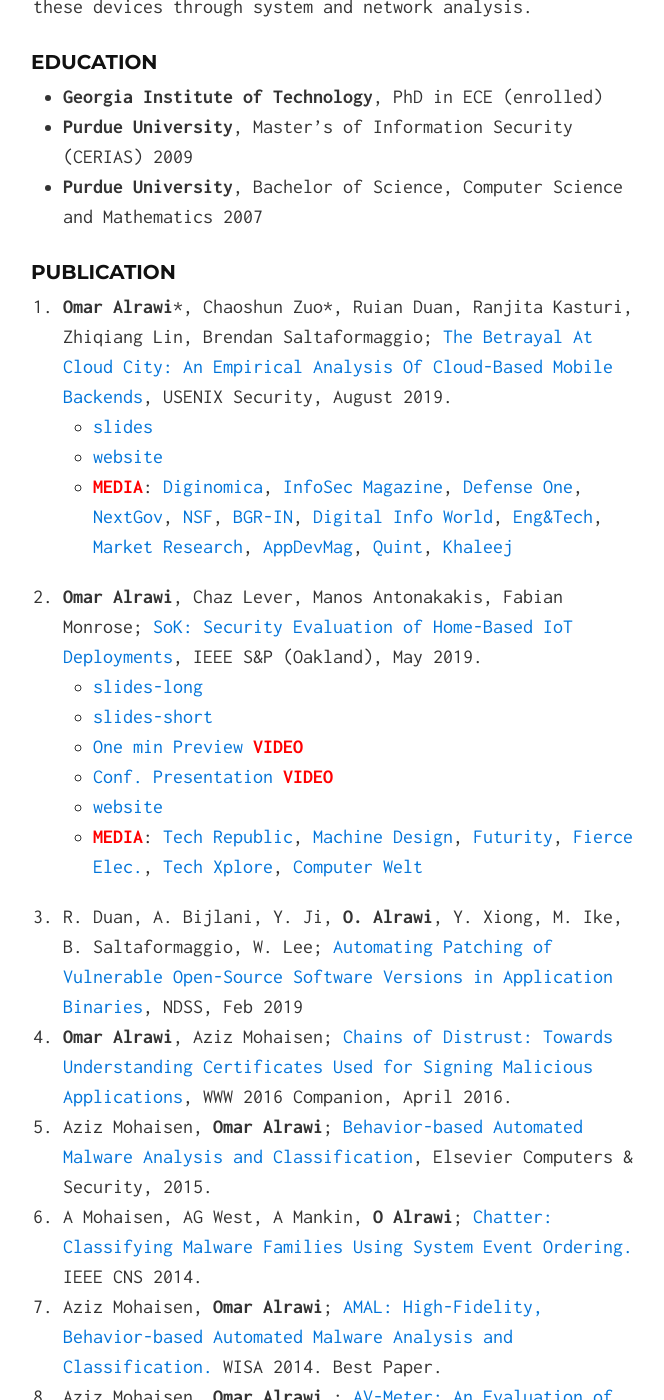
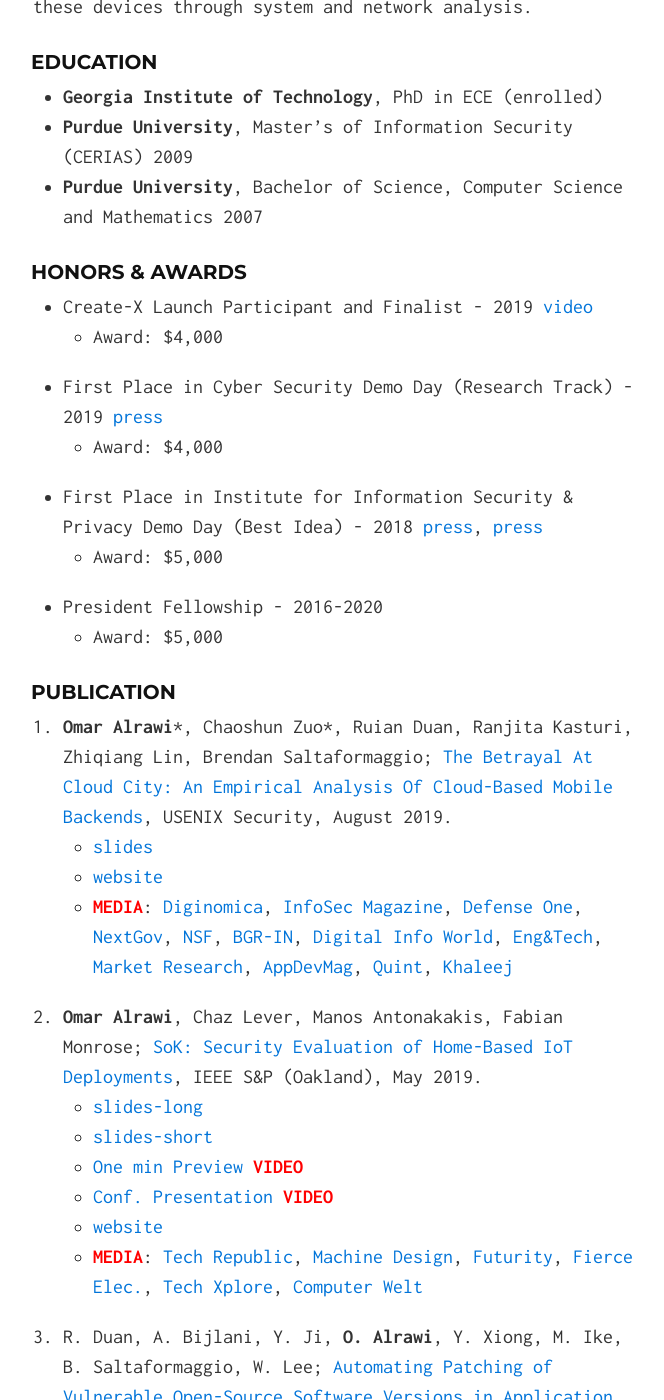
Before and after one commit to alrawi/alrawi.github.io, a Jekyll site: the page built from index.md, in a window 1280 px wide and 1400 px high, scrolled down 498 px. Shown: the whole window, without its empty margins (307-971 px from the left). Built offline with Jekyll 4.4.1, drawn with Linux system fonts in a browser that asks for light colours; some of the changed text lies outside the part shown.

Commit message:
Update index.md

```diff
--- a/index.md
+++ b/index.md
@@ -16,6 +16,16 @@ I am also working on understanding malware threats that target these devices thr
 - __Purdue University__, Master's of Information Security (CERIAS) 2009
 - __Purdue University__, Bachelor of Science, Computer Science and Mathematics 2007
 
+### Honors & Awards
+- Create-X Launch Participant and Finalist - 2019 [video](https://vimeo.com/354891611#t=187m36s)
+  * Award: $4,000
+- First Place in Cyber Security Demo Day (Research Track) - 2019 [press](http://iisp.gatech.edu/demo-day-event-recap)
+  * Award: $4,000
+- First Place in Institute for Information Security & Privacy Demo Day (Best Idea) - 2018 [press](https://www.scs.gatech.edu/news/613110/school-computer-science-students-dominate-demo-day), [press](https://cyber.gatech.edu/cyber-demo-day)
+  * Award: $5,000
+- President Fellowship - 2016-2020
+  * Award: $5,000
+
 ### Publication
 1. __Omar Alrawi__{::nomarkdown}*{:/}, Chaoshun Zuo{::nomarkdown}*{:/}, Ruian Duan, Ranjita Kasturi, Zhiqiang Lin, Brendan Saltaformaggio; [The Betrayal At Cloud City: An Empirical Analysis Of Cloud-Based Mobile Backends](/static/papers/alrawi_cloudcity_sec19.pdf), USENIX Security, August 2019.
   * [slides](/static/slides/USESEC_cloudcity_aug_19.pdf)
@@ -32,7 +42,7 @@ I am also working on understanding malware threats that target these devices thr
 1. __Omar Alrawi__, Aziz Mohaisen; [Chains of Distrust: Towards Understanding Certificates Used for Signing Malicious Applications](/static/papers/malcert.pdf), WWW 2016 Companion, April 2016.
 1. Aziz Mohaisen, __Omar Alrawi__; [Behavior-based Automated Malware Analysis and Classification](/static/papers/15-cose.pdf), Elsevier Computers & Security, 2015.
 2. A Mohaisen, AG West, A Mankin, __O Alrawi__; [Chatter: Classifying Malware Families Using System Event Ordering.](/static/papers/chatter-tr.pdf)  IEEE CNS 2014.
-3. Aziz Mohaisen, __Omar Alrawi__; [AMAL: High-Fidelity, Behavior-based Automated Malware Analysis and Classification.](/static/papers/amal-wisa14.pdf)  WISA 2014. Best Paper.
+3. Aziz Mohaisen, __Omar Alrawi__; [AMAL: High-Fidelity, Behavior-based Automated Malware Analysis and Classification.](/static/papers/amal-wisa14.pdf)  WISA 2014. <span style="color:red">Best Paper Award</span>.
 4. Aziz Mohaisen, __Omar Alrawi__,; [AV-Meter: An Evaluation of Antivirus Scans and Labels.](/static/papers/avmeter-dimva.pdf)  DIMVA 2014.
 5. Aziz Mohaisen, __Omar Alrawi__, Andrew G. West, and Allison Mankin; [Babble: Identifying Malware by Its Dialects.](/static/papers/babble-cns13.pdf)  IEEE CNS 2013.
 6. Aziz Mohaisen, __Omar Alrawi__, Matt Larson, and Danny McPherson; [Towards A Methodical Evaluation of Antivirus Scans and Labels.](/static/papers/wisa2013labels.pdf) WISA 2013.
```
